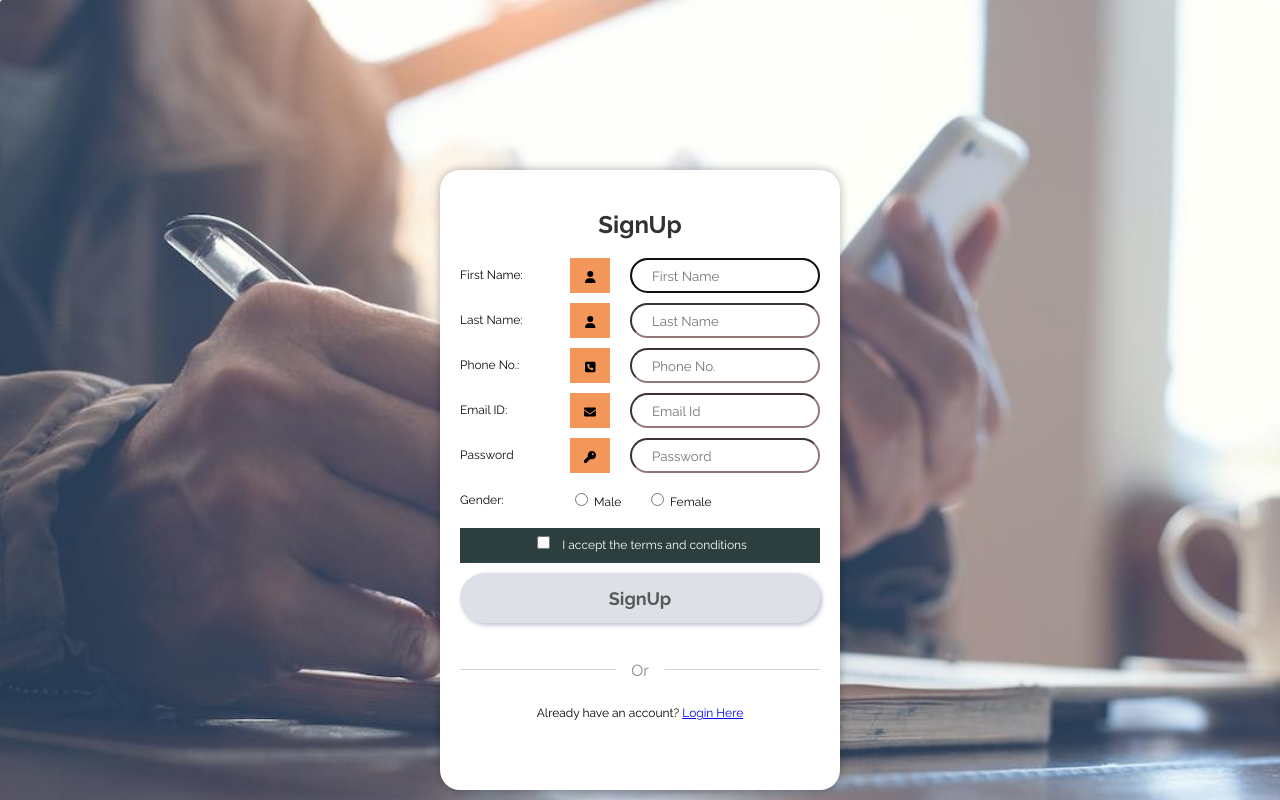
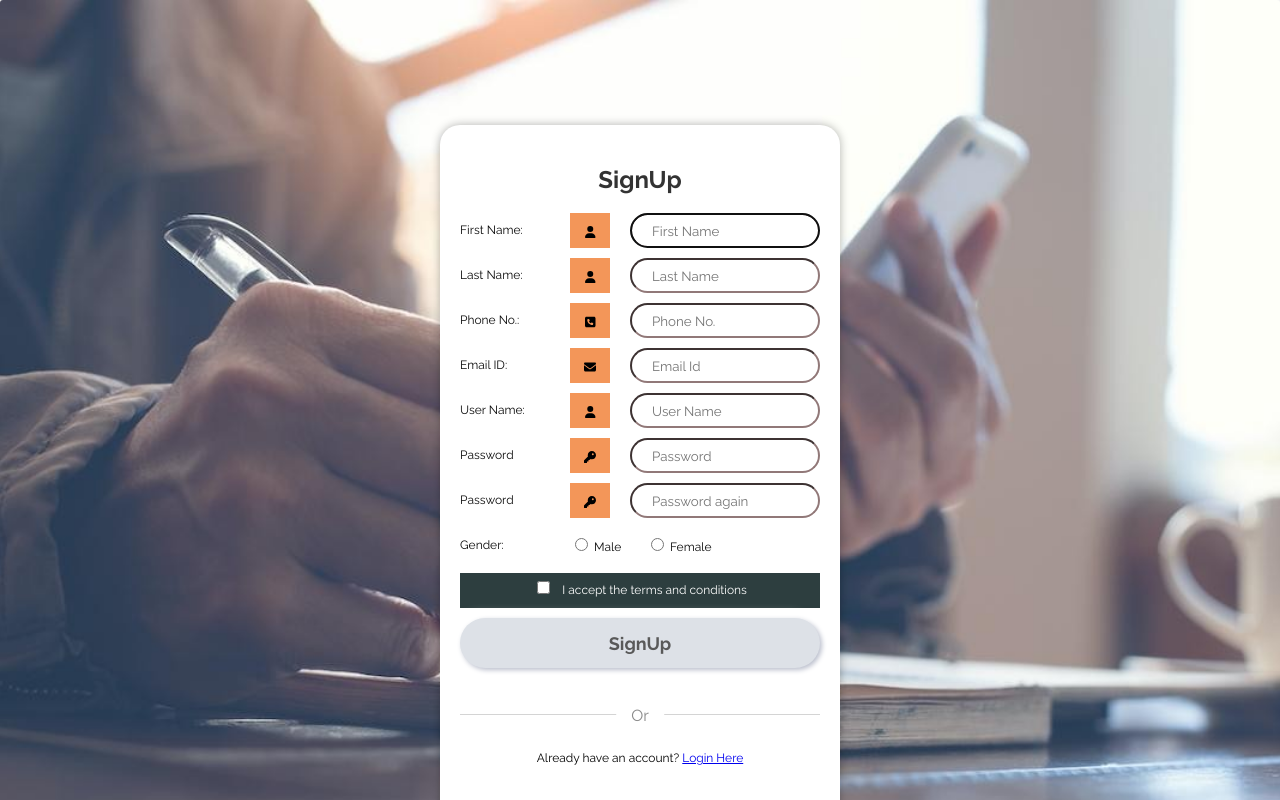
Before and after one commit to psaishya/--avyas, a React (Create React App) app in the folder eavyas/frontend/frontend-ra/: page /signup in a window 1280 px wide. Shown: the top 800 px of the page. Built offline with nearby package versions, Linux system fonts and the light colour scheme.

Commit message:
signup login done

```diff
--- a/eavyas/frontend/frontend-ra/src/Components/Login.jsx
+++ b/eavyas/frontend/frontend-ra/src/Components/Login.jsx
@@ -21,7 +21,7 @@ const Login = (props) => {
             // 'email':email,
             'password':password
         };
-        axios.post('http::/localhost:8000/dj-rest-auth/login/',loginData).then(res=>{
+        axios.post('http://localhost:8000/dj-rest-auth/login/',loginData).then(res=>{
             let authToken=localStorage.setItem('token',res.data.key)
             props.setToken(authToken);
             let authUser=localStorage.setItem('user',username)
@@ -46,14 +46,14 @@ const Login = (props) => {
             <FontAwesomeIcon icon={faUser} className="login__icon" />
             <input type="text" className="login__input" placeholder="Username/Email"
             value={username}
-            onChange={(e)=>props.setUsername(e.target.value)}
+            onChange={(e)=>setUsername(e.target.value)}
             />
           </div>
           <div className="login__field">
             <FontAwesomeIcon icon={faLock} className="login__icon" />
             <input type="password" className="login__input" placeholder="Password"
             value={password}
-            onChange={(e)=>props.setPassword(e.target.value)}
+            onChange={(e)=>setPassword(e.target.value)}
             />
           </div>
           <div className="form-link-fp">
--- a/eavyas/frontend/frontend-ra/src/Components/Signup.jsx
+++ b/eavyas/frontend/frontend-ra/src/Components/Signup.jsx
@@ -1,16 +1,59 @@
-import React from 'react';
+
+import React, { useState } from 'react'
 import './Signup.css';
+import axios from 'axios';
 import { FontAwesomeIcon } from '@fortawesome/react-fontawesome';
 import { faUser, faPhoneSquare, faEnvelope, faKey } from '@fortawesome/free-solid-svg-icons';
 
-const Signup = () => {
+const SignUp = () => {
+
+  const [formData, setFormData] = useState({
+    username: "",
+    email: "",
+    password1: "",
+    password2: "",
+  });
+
+  const { username,email, password1, password2 } = formData;
+
+  const onChange = (e) =>
+    setFormData({ ...formData, [e.target.name]: e.target.value });
+
+  const onSubmit = async (e) => {
+    e.preventDefault();
+    if (password1 !== password2) {
+      console.log("Passwords do not match");
+    } else {
+      const newUser = {
+        username,
+        email,
+        password1,
+        password2,
+      };
+      try {
+        const config = {
+          headers: {
+            "Content-Type": "application/json",
+          },
+        };
+        const body = JSON.stringify(newUser);
+        const res = await axios.post(
+          "http://localhost:8000/dj-rest-auth/registration/",
+          body,
+          config
+        );
+        console.log(res.data);
+      } catch (err) {
+        console.log(err.response.data);
+      }
+    }
+  }
   return (
-
-      <>
+    <>
     <div className="container">
       <div className="signup">
         <h2>SignUp</h2>
-        <form >
+        <form onSubmit={(e) => onSubmit(e)}>
           <div className="box">
             <label htmlFor="firstName" className="fl fontLabel"> First Name: </label>
             <div className="new iconBox">
@@ -48,7 +91,20 @@ const Signup = () => {
             </div>
             <div className="fr">
               <input type="email" name="email" placeholder="Email Id" className="textBox"
-            // value={email} onChange={(e)=>setEmail(e.target.value)}
+              onChange={(e) => onChange(e)}
+              required={true} />
+            </div>
+            <div className="clr"></div>
+          </div>
+          <div className="box">
+            <label htmlFor="username" className="fl fontLabel"> User Name: </label>
+            <div className="fl iconBox">
+              <FontAwesomeIcon icon={faUser} />
+            </div>
+            <div className="fr">
+              <input type="text" name="username" placeholder="User Name" className="textBox"
+              value={username}
+              onChange={(e) => onChange(e)}
               required={true} />
             </div>
             <div className="clr"></div>
@@ -59,8 +115,20 @@ const Signup = () => {
               <FontAwesomeIcon icon={faKey} />
             </div>
             <div className="fr">
-              <input type="password" name="password" placeholder="Password" className="textBox"
-            // value={password}  onChange={(e)=>{setPassword(e.target.value)}}
+              <input type="password1" name="password1" placeholder="Password" className="textBox"
+              value={password1}  onChange={(e) => onChange(e)}
+              required={true} />
+            </div>
+            <div className="clr"></div>
+          </div>
+          <div className="box">
+            <label htmlFor="password2" className="fl fontLabel"> Password </label>
+            <div className="fl iconBox">
+              <FontAwesomeIcon icon={faKey} />
+            </div>
+            <div className="fr">
+              <input type="password" name="password2" placeholder="Password again" className="textBox"
+              value={password2}  onChange={(e) => onChange(e)}
               required={true} />
             </div>
             <div className="clr"></div>
@@ -82,8 +150,6 @@ const Signup = () => {
       </div>
     </div>
     </>
-
-  )
-}
-
-export default Signup
+  );
+  }
+  export default SignUp;
```
Also changed, not shown: 2 other files (tests, documents, lock files or other folders).
